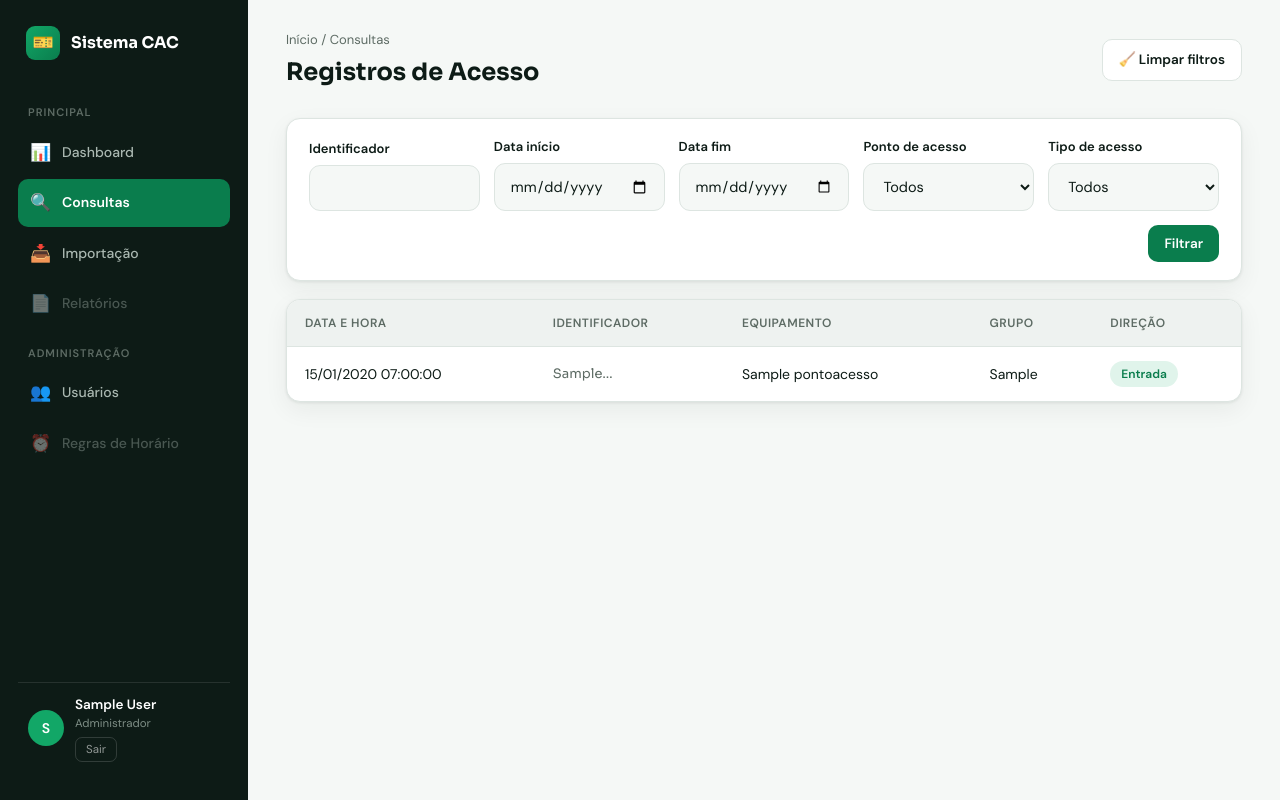
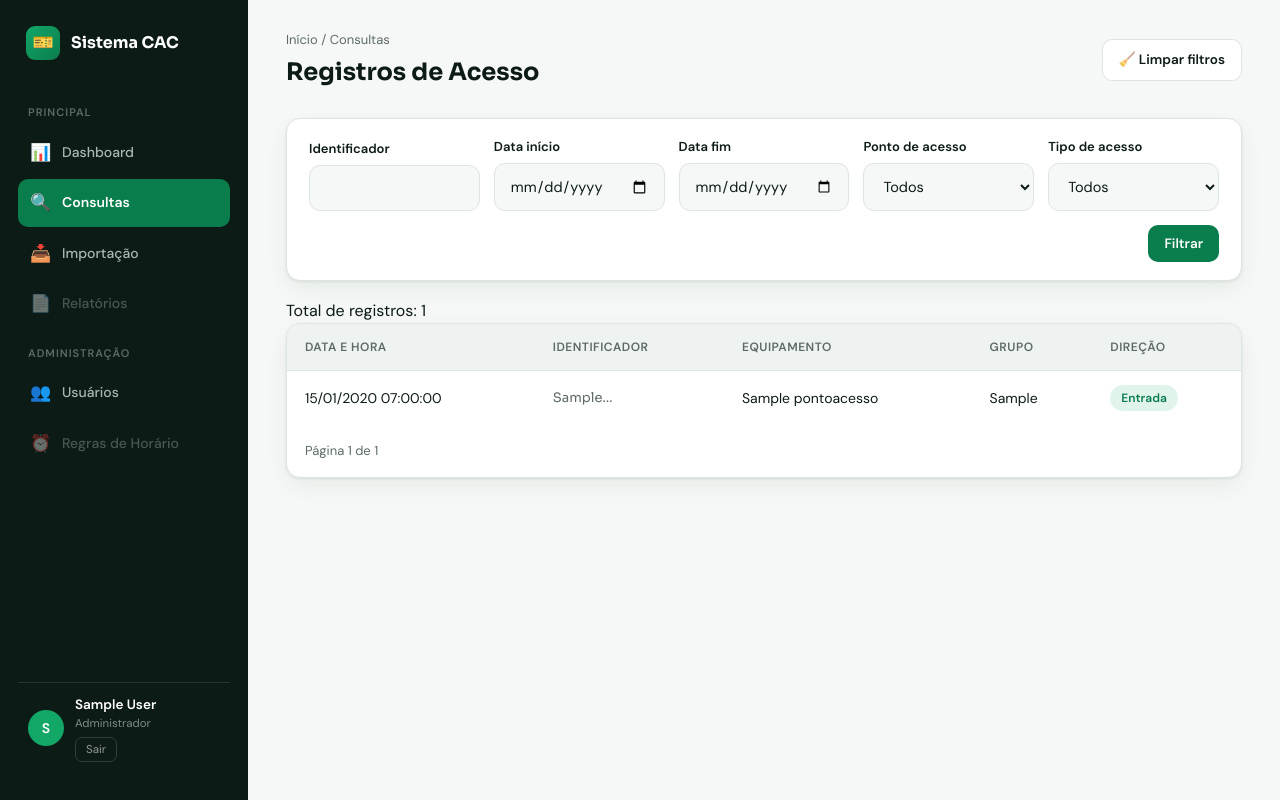
Before and after one commit to ricardo-rals/controle_catraca, a Django app: page /acessos/ in a window 1280 px wide. Run offline with Django 5.2, Linux system fonts and the light colour scheme; a user stored in the database is signed in; tables that the repository leaves empty hold one stand-in row (values such as "Sample post").

Commit message:
feat(HU-024): Paginação_da_listagem

```diff
--- a/apps/acessos/views.py
+++ b/apps/acessos/views.py
@@ -11,6 +11,7 @@ class ListaAcessosView(LoginRequiredMixin, ListView):
     model = RegistroAcesso
     template_name = "acessos/lista_acessos.html"
     context_object_name = "registros"
+    paginate_by = 50
 
     def get_queryset(self):
         qs = RegistroAcesso.objects.select_related("ponto_acesso").order_by(
--- a/templates/acessos/lista_acessos.html
+++ b/templates/acessos/lista_acessos.html
@@ -39,6 +39,7 @@
     </div>
   </form>
 
+   <p>Total de registros: {{page_obj.paginator.count}}</p>
   <div class="tabela-card">
     <table>
       <thead>
@@ -76,5 +77,23 @@
         {% endfor %}
       </tbody>
     </table>
+
+    <div class="paginacao">
+  {% if page_obj.has_previous %}
+    <a href="?{{ request.GET.urlencode|cut:'page=' }}&page={{ page_obj.previous_page_number }}">Anterior</a>
+
+  {% endif %}
+
+  <span class="nums">
+    Página {{ page_obj.number }} de {{ page_obj.paginator.num_pages }}
+  </span>
+
+  {% if page_obj.has_next %}
+    <a href="?{{ request.GET.urlencode|cut:'page=' }}&page={{ page_obj.next_page_number }}">Próxima</a>
+
+  {% endif %}
+</div>
+
+
   </div>
 {% endblock %}
```
